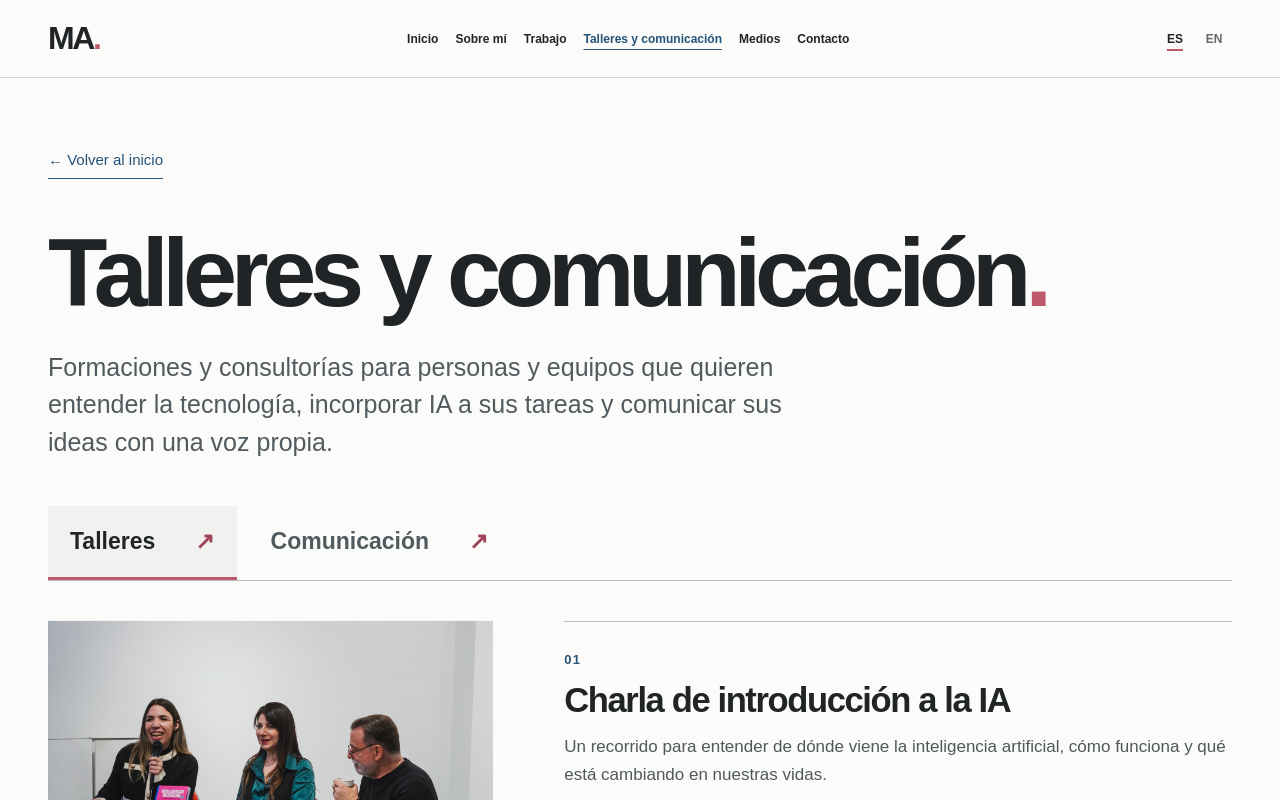
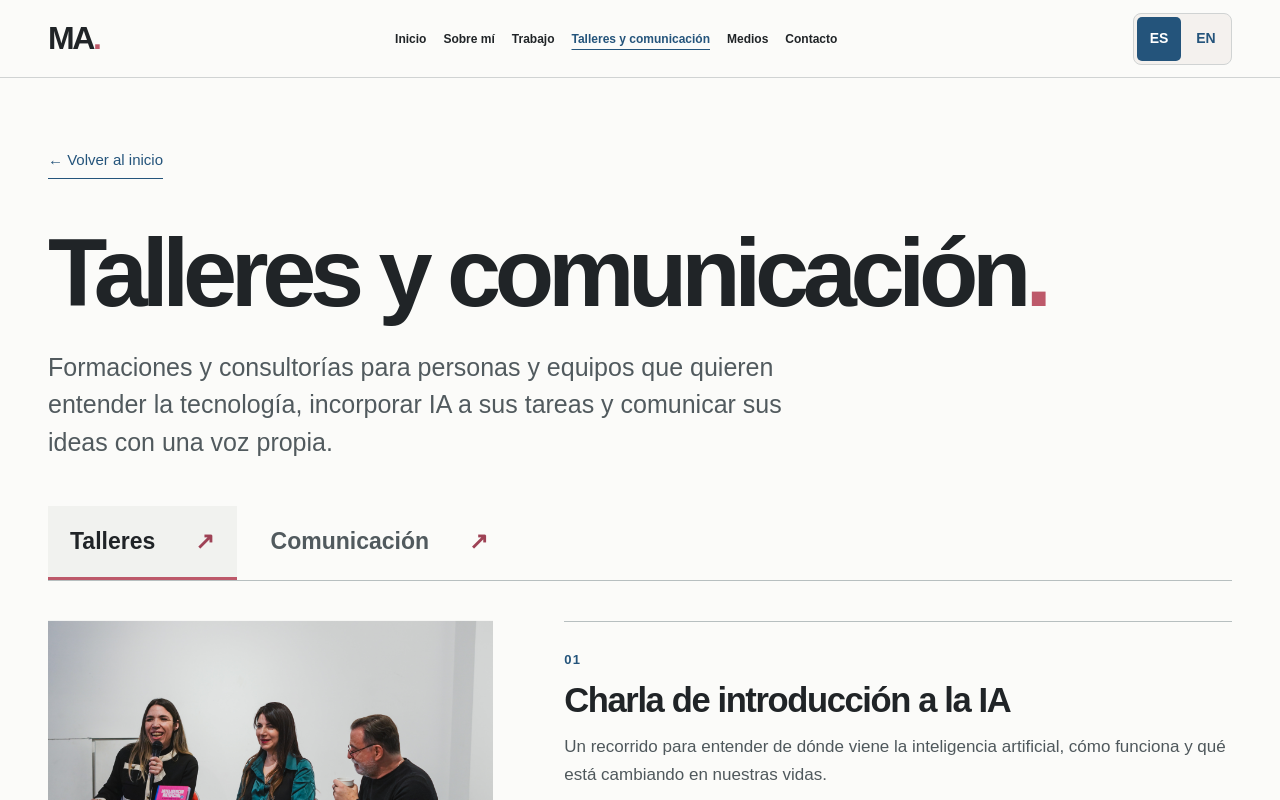
Before and after one commit to meliavolio/Portfolio, a Next.js app: page /propuestas in a window 1280 px wide. Shown: the top 800 px of the page. Built offline with nearby package versions, Linux system fonts and the light colour scheme.

Commit message:
Agrega redes al hero y destaca el selector de idioma

```diff
--- a/app/bilingual.css
+++ b/app/bilingual.css
@@ -1,8 +1,14 @@
 .header-actions{display:flex;align-items:center;gap:20px;flex-shrink:0}
-.language-switch{display:flex;align-items:center;gap:3px}
-.language-switch a{display:inline-flex;align-items:center;justify-content:center;min-width:36px;min-height:44px;font-size:12px;font-weight:600;border-radius:3px;color:var(--muted)}
-.language-switch a[aria-current="page"]{color:var(--ink);text-decoration:underline;text-decoration-color:var(--accent);text-underline-offset:6px;text-decoration-thickness:2px}
+.language-switch{display:flex;align-items:center;gap:3px;padding:3px;border:1px solid var(--line);border-radius:8px;background:#f4f1ee;flex-shrink:0}
+.language-switch a{display:inline-flex;align-items:center;justify-content:center;min-width:44px;min-height:44px;font-size:14px;font-weight:600;border-radius:5px;color:#24547b}
 .language-switch a:hover{color:#24547b;background:var(--accent-pale)}
+.language-switch a[aria-current="page"]{color:#fff;background:#24547b}
+.language-switch a[aria-current="page"]:hover{background:#173d5f}
+.language-switch a:focus-visible{outline:2px solid #24547b;outline-offset:2px}
+.hero-copy>p{margin-bottom:24px}
+.hero .social-icon-links{flex-wrap:wrap;gap:8px;margin:0 0 24px}
+.hero .social-icon-links a{width:44px;height:44px;color:var(--hero-blue)}
+.hero .social-icon-links a:hover,.hero .social-icon-links a:focus-visible{color:var(--hero-coral)}
 .language-note{font-size:13px;line-height:1.5;color:var(--muted)}
 .signature-project-copy p.language-note{font-size:13px;line-height:1.5;margin-top:12px}
 .book-title-translation{font-style:italic}
@@ -11,5 +17,5 @@
 html[lang="en"] .hero-descriptor{flex-wrap:wrap;row-gap:3px}
 @media(prefers-reduced-motion:reduce){.hero-descriptor{white-space:normal;flex-wrap:wrap}.hero-descriptor .typewriter-visual,.hero-descriptor .typewriter-animated{white-space:normal}.hero-descriptor .typewriter-reserve,.hero-descriptor .typewriter-cursor{display:none}}
 @media(min-width:1001px) and (max-width:1280px){.header-inner{gap:14px}.site-header nav{gap:13px}.header-actions{gap:12px}.header-contact{display:none}.site-header nav a{font-size:12px}}
-@media(max-width:1000px){.header-actions{margin-left:auto}.language-switch a{min-width:40px}}
+@media(max-width:1000px){.header-actions{margin-left:auto}}
 @media(max-width:700px){.header-actions{gap:10px}.language-switch a{min-height:44px}.language-note{font-size:12px}}
--- a/components/HomePage.tsx
+++ b/components/HomePage.tsx
@@ -10,6 +10,7 @@ import { PublicConversation } from '@/components/PublicConversation';
 import { ContactSection } from '@/components/ContactSection';
 import { SiteHeader } from '@/components/SiteHeader';
 import { SiteFooter } from '@/components/SiteFooter';
+import { SocialIconLinks } from '@/components/SocialIconLinks';
 
 export function HomePage({ locale = 'es' }: { locale?: Locale }){
   const p = getPortfolio(locale);
@@ -19,10 +20,11 @@ export function HomePage({ locale = 'es' }: { locale?: Locale }){
     <main id="contenido">
       <section className="hero wrap" id="inicio" aria-labelledby="hero-title">
         <div className="hero-copy">
-          <span className="eyebrow hero-signature">{p.hero.eyebrow}<i aria-hidden="true">.</i></span>
+          <span className="eyebrow hero-signature">{p.hero.eyebrow}</span>
           <h1 id="hero-title"><span className="hero-greeting">{p.hero.greeting.slice(0,-1)}<i className="hero-title-period">.</i></span><span className="hero-name">{p.hero.name}</span></h1>
           <div className="hero-descriptor"><span>{text.descriptor}&nbsp;</span><Typewriter text={text.roles} speed={52} waitTime={2300} deleteSpeed={24} loop cursorChar="_" /></div>
           <p>{p.hero.intro}</p>
+          <SocialIconLinks locale={locale}/>
           <a className="text-link" href="#recorrido">{p.hero.scrollLabel}<ArrowDownRight size={19}/></a>
         </div>
         <figure className="hero-figure"><div className="hero-photo"><Image src={p.hero.photo.src} alt={p.hero.photo.alt} fill priority unoptimized sizes="(max-width: 700px) 92vw, (max-width: 1000px) 46vw, 590px" style={{objectPosition:p.hero.photo.position}} /></div></figure>
```
